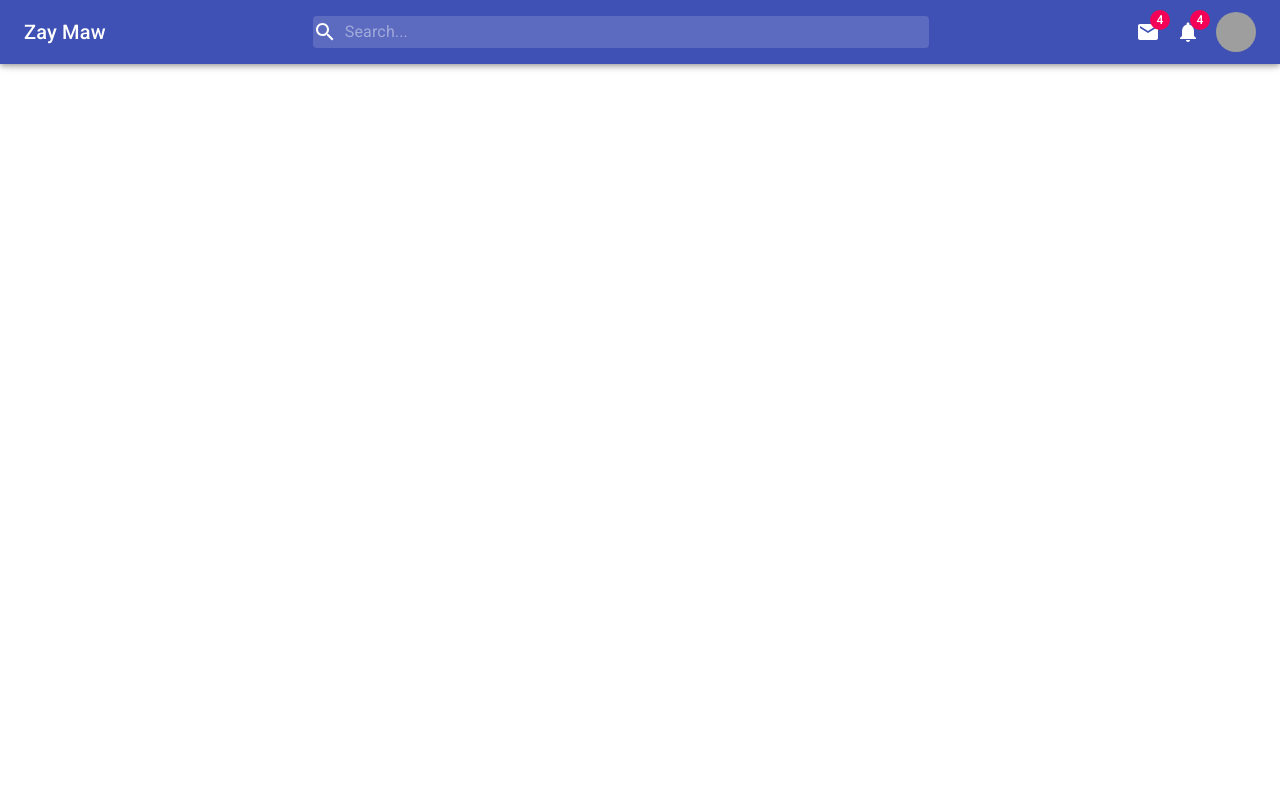
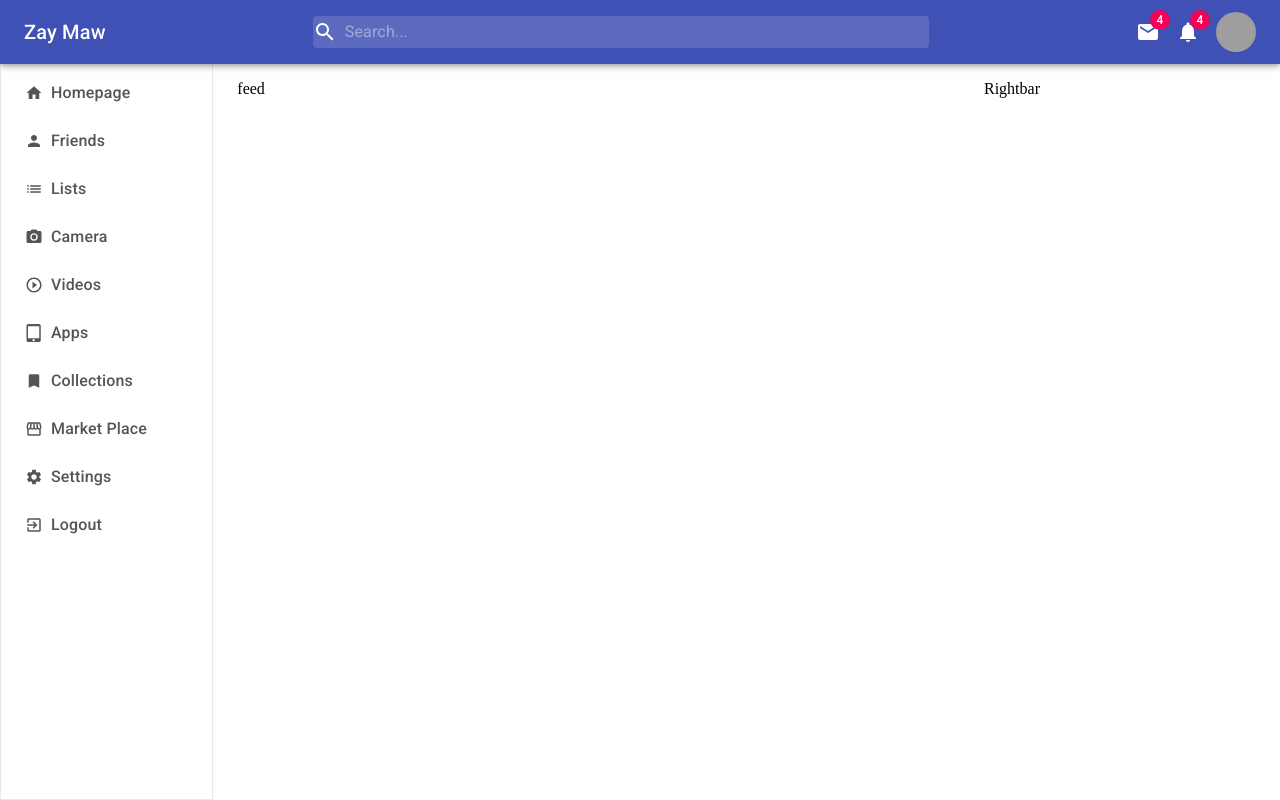
Before and after one commit to zay467/Material-UI-Responsive, a React (Create React App) app: page / in a window 1280 px wide. Built offline with nearby package versions, Linux system fonts and the light colour scheme; grey boxes are pictures that could not be loaded.

Commit message:
added responsive sidebar

```diff
--- a/public/index.html
+++ b/public/index.html
@@ -32,6 +32,9 @@
       * {
         margin: 0;
       }
+      ::-webkit-scrollbar {
+        width: 1px;
+      }
     </style>
     <title>React App</title>
   </head>
--- a/src/App.js
+++ b/src/App.js
@@ -1,13 +1,33 @@
-import { makeStyles } from "@material-ui/core";
+import { Grid, makeStyles } from "@material-ui/core";
+import Leftbar from "./components/Leftbar";
+import Feed from "./components/Feed";
+import Rightbar from "./components/Rightbar";
 import Navbar from "./components/Navbar";
 
-const useStyle = makeStyles((theme) => {});
+const useStyle = makeStyles((theme) => ({
+  right: {
+    [theme.breakpoints.down("sm")]: {
+      display: "none",
+    },
+  },
+}));
 
 function App() {
   const classes = useStyle();
   return (
     <div>
       <Navbar />
+      <Grid container>
+        <Grid item sm={2} xs={2}>
+          <Leftbar />
+        </Grid>
+        <Grid item sm={7} xs={10}>
+          <Feed />
+        </Grid>
+        <Grid item sm={3} className={classes.right}>
+          <Rightbar />
+        </Grid>
+      </Grid>
     </div>
   );
 }
--- a/src/components/Feed.js
+++ b/src/components/Feed.js
@@ -1,10 +1,14 @@
-import { makeStyles } from "@material-ui/core";
+import { Container, makeStyles } from "@material-ui/core";
 
-const useStyle = makeStyles((theme) => {});
+const useStyle = makeStyles((theme) => ({
+  container: {
+    paddingTop: theme.spacing(10),
+  },
+}));
 
 function Feed() {
   const classes = useStyle();
-  return <div></div>;
+  return <Container className={classes.container}>feed</Container>;
 }
 
 export default Feed;
--- a/src/components/Leftbar.js
+++ b/src/components/Leftbar.js
@@ -1,10 +1,99 @@
-import { makeStyles } from "@material-ui/core";
+import { Container, makeStyles, Typography } from "@material-ui/core";
+import {
+  Bookmark,
+  ExitToApp,
+  Home,
+  List,
+  Person,
+  PhotoCamera,
+  PlayCircleOutline,
+  Settings,
+  Storefront,
+  TabletMac,
+} from "@material-ui/icons";
 
-const useStyle = makeStyles((theme) => {});
+const useStyle = makeStyles((theme) => ({
+  container: {
+    height: "100vh",
+    paddingTop: theme.spacing(10),
+    backgroundColor: theme.palette.primary.main,
+    color: "white",
+    overflowY: "scroll",
+    [theme.breakpoints.up("sm")]: {
+      backgroundColor: "white",
+      color: "#555",
+      border: "1px solid #ece7e7",
+    },
+  },
+  item: {
+    display: "flex",
+    alignItems: "center",
+    marginBottom: theme.spacing(4),
+    [theme.breakpoints.up("sm")]: {
+      marginBottom: theme.spacing(3),
+      cursor: "pointer",
+    },
+  },
+  icon: {
+    marginRight: theme.spacing(1),
+    [theme.breakpoints.up("sm")]: {
+      fontSize: "18px",
+    },
+  },
+  text: {
+    fontWeight: 500,
+    [theme.breakpoints.down("sm")]: {
+      display: "none",
+    },
+  },
+}));
 
 function Leftbar() {
   const classes = useStyle();
-  return <div></div>;
+  return (
+    <Container className={classes.container}>
+      <div className={classes.item}>
+        <Home className={classes.icon} />
+        <Typography className={classes.text}>Homepage</Typography>
+      </div>
+      <div className={classes.item}>
+        <Person className={classes.icon} />
+        <Typography className={classes.text}>Friends</Typography>
+      </div>
+      <div className={classes.item}>
+        <List className={classes.icon} />
+        <Typography className={classes.text}>Lists</Typography>
+      </div>
+      <div className={classes.item}>
+        <PhotoCamera className={classes.icon} />
+        <Typography className={classes.text}>Camera</Typography>
+      </div>
+      <div className={classes.item}>
+        <PlayCircleOutline className={classes.icon} />
+        <Typography className={classes.text}>Videos</Typography>
+      </div>
+      <div className={classes.item}>
+        <TabletMac className={classes.icon} />
+        <Typography className={classes.text}>Apps</Typography>
+      </div>
+      <div className={classes.item}>
+        <Bookmark className={classes.icon} />
+        <Typography className={classes.text}>Collections</Typography>
+      </div>
+      <div className={classes.item}>
+        <Storefront className={classes.icon} />
+        <Typography className={classes.text}>Market Place</Typography>
+      </div>
+      <div className={classes.item}>
+        <Settings className={classes.icon} />
+        <Typography className={classes.text}>Settings</Typography>
+      </div>
+      <div className={classes.item}>
+        <ExitToApp className={classes.icon} />
+        <Typography className={classes.text}>Logout</Typography>
+      </div>
+    </Container>
+  );
 }
 
 export default Leftbar;
--- a/src/components/Navbar.js
+++ b/src/components/Navbar.js
@@ -74,7 +74,7 @@
   const classes = useStyle({ open });
   return (
     <div>
-      <AppBar>
+      <AppBar position="fixed">
         <Toolbar className={classes.toolbar}>
           <Typography variant="h6" className={classes.logoLg}>
             Zay Maw
--- a/src/components/Rightbar.js
+++ b/src/components/Rightbar.js
@@ -1,10 +1,14 @@
-import { makeStyles } from "@material-ui/core";
+import { Container, makeStyles } from "@material-ui/core";
 
-const useStyle = makeStyles((theme) => {});
+const useStyle = makeStyles((theme) => ({
+  container: {
+    paddingTop: theme.spacing(10),
+  },
+}));
 
 function Rightbar() {
   const classes = useStyle();
-  return <div></div>;
+  return <Container className={classes.container}>Rightbar</Container>;
 }
 
 export default Rightbar;
```
Also changed, not shown: src/components/Post.js (added).
